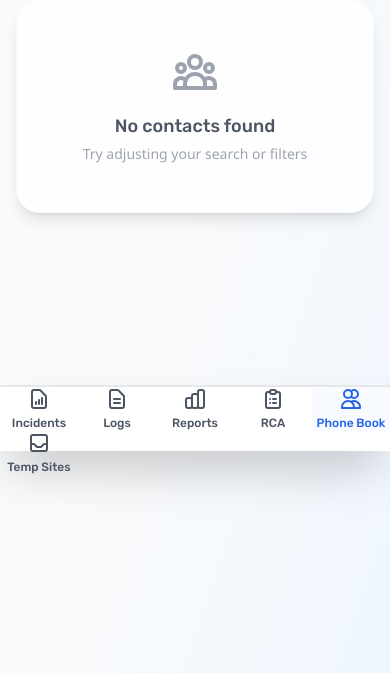
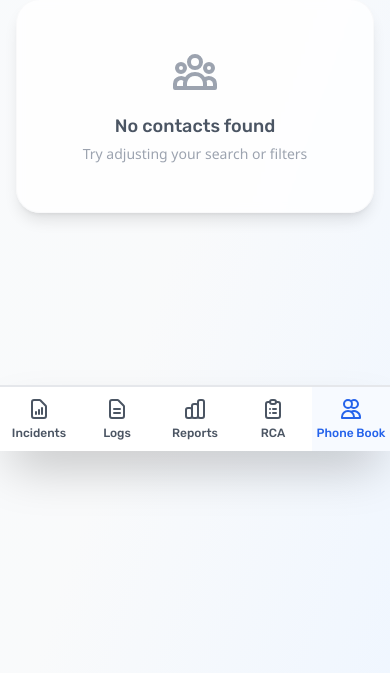
Before and after one commit to Rannamaari/incident-management-system, a Laravel app: page /contacts in a window 390 px wide. Shown: the part 393-1066 px from the top of the page. Run offline with Laravel 12, Linux system fonts and the light colour scheme; a user stored in the database is signed in; data comes from the database, SQL or seed files in the repository; data that the repository does not hold is empty; some libraries are stand-ins or nearby versions.

Commit message:
Remove Temporary Sites from mobile bottom navigation
Mobile navigation now displays only 5 essential items:
- Incidents
- Logs
- Reports
- RCA
- Phone Book

Temporary Sites still accessible via desktop "Extra" dropdown menu.

🤖 Generated with [Claude Code](https://claude.com/claude-code)

Co-Authored-By: Claude Sonnet 4.5 <noreply@anthropic.com>

```diff
--- a/resources/views/layouts/navigation.blade.php
+++ b/resources/views/layouts/navigation.blade.php
@@ -417,16 +417,6 @@
                 </svg>
                 <span class="text-xs font-heading font-medium">Phone Book</span>
             </a>
-
-            <!-- Temporary Sites -->
-            <a href="{{ route('temporary-sites.index') }}"
-               class="flex flex-col items-center justify-center space-y-1 {{ request()->routeIs('temporary-sites.*') ? 'text-amber-600 bg-amber-50/50' : 'text-gray-600' }} transition-all duration-200 hover:bg-gray-50">
-                <svg class="w-6 h-6" fill="none" stroke="currentColor" viewBox="0 0 24 24">
-                    <path stroke-linecap="round" stroke-linejoin="round" stroke-width="2"
-                          d="M20 13V6a2 2 0 00-2-2H6a2 2 0 00-2 2v7m16 0v5a2 2 0 01-2 2H6a2 2 0 01-2-2v-5m16 0h-2.586a1 1 0 00-.707.293l-2.414 2.414a1 1 0 01-.707.293h-3.172a1 1 0 01-.707-.293l-2.414-2.414A1 1 0 006.586 13H4" />
-                </svg>
-                <span class="text-xs font-heading font-medium">Temp Sites</span>
-            </a>
         </div>
 
         <!-- More Menu Overlay -->
```
